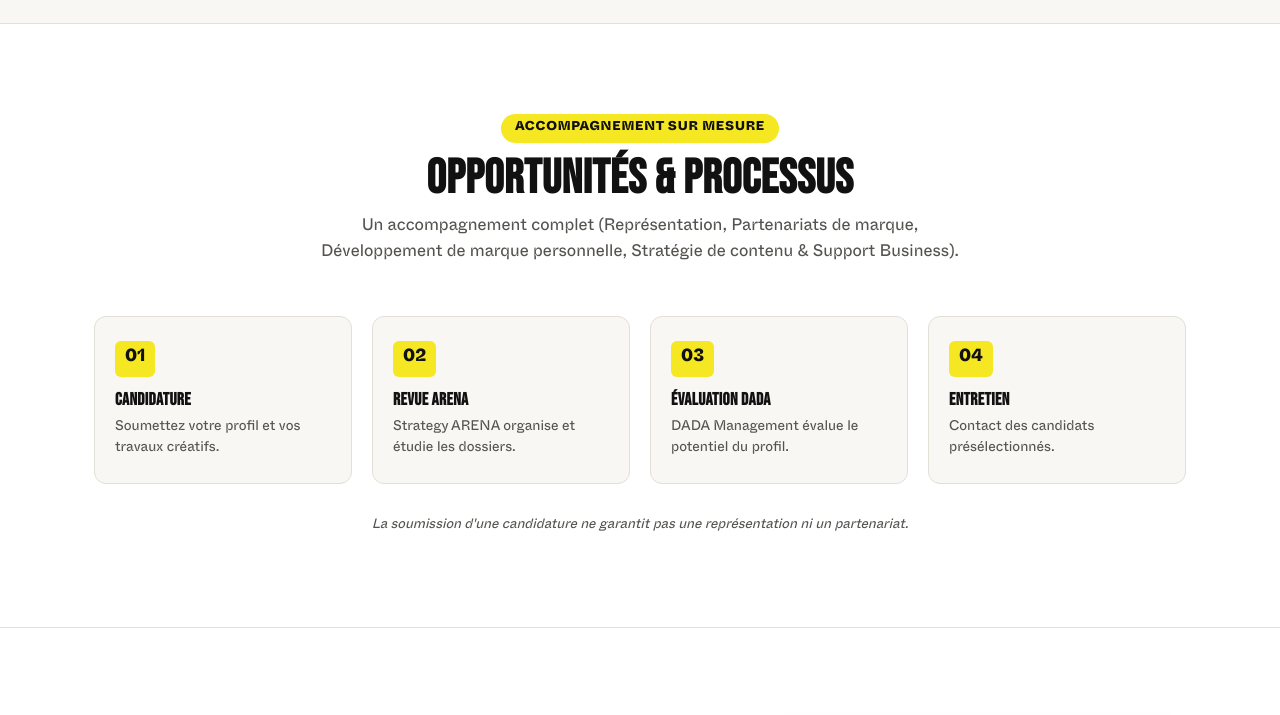
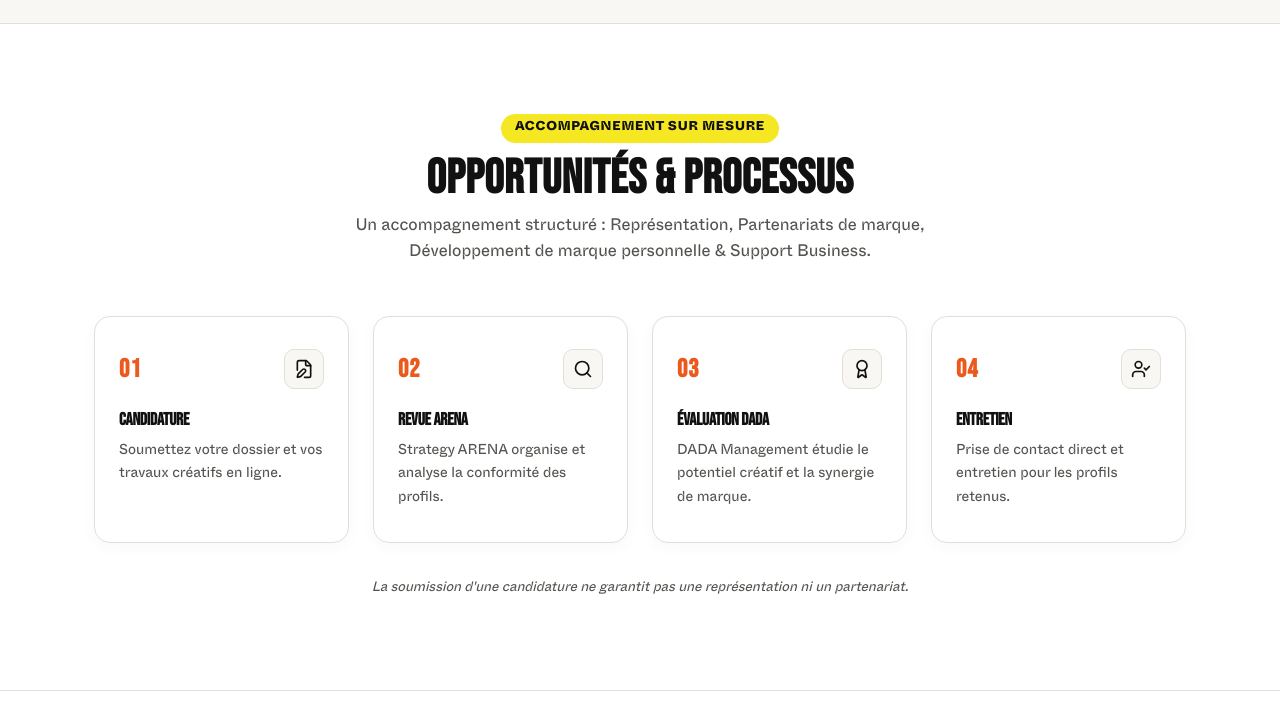
Before and after one commit to Talesman-index/ARENA, a website built with Vite: page dada-talent-search.html in a window 1280 px wide. Shown: the part 1882-2597 px from the top of the page. Built offline with nearby package versions, Linux system fonts and the light colour scheme; no server answers.

Commit message:
feat: Elevate Process section design with pro step cards, typography & icon badges

```diff
--- a/dada-talent-search.css
+++ b/dada-talent-search.css
@@ -462,43 +462,78 @@
     border-radius: var(--radius-pill);
 }
 
-/* STEPS GRID (4 CARDS) */
-.dada-steps-grid {
+/* SLEEK PRO PROCESS GRID & CARDS */
+.dada-steps-grid-pro {
     display: grid;
     grid-template-columns: repeat(4, 1fr);
-    gap: 20px;
+    gap: 24px;
+    margin-top: 40px;
 }
 
-.dada-step-card {
-    background: var(--bg-main);
+.dada-pro-step-card {
+    background: #FFFFFF;
     border: 1px solid var(--border-color);
-    border-radius: var(--radius-md);
-    padding: 24px 20px;
+    border-radius: 16px;
+    padding: 32px 24px;
+    box-shadow: 0 4px 16px rgba(17, 17, 17, 0.03);
+    transition: transform 0.25s ease, border-color 0.25s ease, box-shadow 0.25s ease;
+    display: flex;
+    flex-direction: column;
 }
 
-.dada-step-num {
-    display: inline-block;
+.dada-pro-step-card:hover {
+    transform: translateY(-4px);
+    border-color: #111111;
+    box-shadow: 0 12px 30px rgba(17, 17, 17, 0.08);
+}
+
+.dada-pro-step-head {
+    display: flex;
+    justify-content: space-between;
+    align-items: center;
+    margin-bottom: 20px;
+}
+
+.dada-pro-step-idx {
+    font-family: var(--font-heading), 'Bebas Neue', sans-serif;
+    font-size: 1.6rem;
+    font-weight: 800;
+    line-height: 1;
+    color: var(--dada-orange);
+    letter-spacing: 0.04em;
+}
+
+.dada-pro-step-icon {
+    width: 40px;
+    height: 40px;
+    border-radius: 10px;
+    background: var(--bg-main);
+    color: #111111;
+    display: flex;
+    align-items: center;
+    justify-content: center;
+    border: 1px solid var(--border-color);
+    transition: background-color 0.25s ease, border-color 0.25s ease;
+}
+
+.dada-pro-step-card:hover .dada-pro-step-icon {
+    background: var(--sa-yellow);
+    border-color: #111111;
+}
+
+.dada-pro-step-card h4 {
     font-size: 1.1rem;
     font-weight: 800;
     color: #111111;
-    background-color: var(--sa-yellow);
-    padding: 4px 10px;
-    border-radius: 6px;
-    margin-bottom: 12px;
+    margin: 0 0 10px 0;
+    letter-spacing: -0.01em;
 }
 
-.dada-step-card h4 {
-    font-size: 1.1rem;
-    font-weight: 700;
-    color: #111111;
-    margin: 0 0 6px 0;
-}
-
-.dada-step-card p {
-    font-size: 0.875rem;
+.dada-pro-step-card p {
+    font-size: 0.9rem;
     color: var(--text-muted);
+    line-height: 1.6;
     margin: 0;
-    line-height: 1.5;
 }
 
 .dada-disclaimer-text {
@@ -506,7 +541,7 @@
     color: var(--text-muted);
     text-align: center;
     font-style: italic;
-    margin-top: 32px;
+    margin-top: 36px;
 }
 
 /* CALLOUT CARD FOR APPLICATION FORM */
--- a/dada-talent-search.html
+++ b/dada-talent-search.html
@@ -206,7 +206,7 @@
             </div>
         </section>
 
-        <!-- SECTION PROCESSUS (4 ÉTAPES CLAIRES) -->
+        <!-- SECTION PROCESSUS (PRO & MINIMALISTE) -->
         <section class="dada-section-clean dada-bg-soft" id="opportunities">
             <div class="dada-container">
 
@@ -214,30 +214,53 @@
                     <span class="dada-sub-badge">Accompagnement Sur Mesure</span>
                     <h2 class="dada-section-title">Opportunités & Processus</h2>
                     <p class="dada-section-desc">
-                        Un accompagnement complet (Représentation, Partenariats de marque, Développement de marque personnelle, Stratégie de contenu & Support Business).
+                        Un accompagnement structuré : Représentation, Partenariats de marque, Développement de marque personnelle & Support Business.
                     </p>
                 </div>
 
-                <div class="dada-steps-grid">
-                    <div class="dada-step-card">
-                        <div class="dada-step-num">01</div>
+                <div class="dada-steps-grid-pro">
+                    <div class="dada-pro-step-card">
+                        <div class="dada-pro-step-head">
+                            <span class="dada-pro-step-idx">01</span>
+                            <div class="dada-pro-step-icon">
+                                <i data-lucide="file-edit" style="width: 20px; height: 20px;"></i>
+                            </div>
+                        </div>
                         <h4>Candidature</h4>
-                        <p>Soumettez votre profil et vos travaux créatifs.</p>
+                        <p>Soumettez votre dossier et vos travaux créatifs en ligne.</p>
                     </div>
-                    <div class="dada-step-card">
-                        <div class="dada-step-num">02</div>
-                        <h4>Revue Arena</h4>
-                        <p>Strategy ARENA organise et étudie les dossiers.</p>
+
+                    <div class="dada-pro-step-card">
+                        <div class="dada-pro-step-head">
+                            <span class="dada-pro-step-idx">02</span>
+                            <div class="dada-pro-step-icon">
+                                <i data-lucide="search" style="width: 20px; height: 20px;"></i>
+                            </div>
+                        </div>
+                        <h4>Revue ARENA</h4>
+                        <p>Strategy ARENA organise et analyse la conformité des profils.</p>
                     </div>
-                    <div class="dada-step-card">
-                        <div class="dada-step-num">03</div>
+
+                    <div class="dada-pro-step-card">
+                        <div class="dada-pro-step-head">
+                            <span class="dada-pro-step-idx">03</span>
+                            <div class="dada-pro-step-icon">
+                                <i data-lucide="award" style="width: 20px; height: 20px;"></i>
+                            </div>
+                        </div>
                         <h4>Évaluation DADA</h4>
-                        <p>DADA Management évalue le potentiel du profil.</p>
+                        <p>DADA Management étudie le potentiel créatif et la synergie de marque.</p>
                     </div>
-                    <div class="dada-step-card">
-                        <div class="dada-step-num">04</div>
+
+                    <div class="dada-pro-step-card">
+                        <div class="dada-pro-step-head">
+                            <span class="dada-pro-step-idx">04</span>
+                            <div class="dada-pro-step-icon">
+                                <i data-lucide="user-check" style="width: 20px; height: 20px;"></i>
+                            </div>
+                        </div>
                         <h4>Entretien</h4>
-                        <p>Contact des candidats présélectionnés.</p>
+                        <p>Prise de contact direct et entretien pour les profils retenus.</p>
                     </div>
                 </div>
 
```
